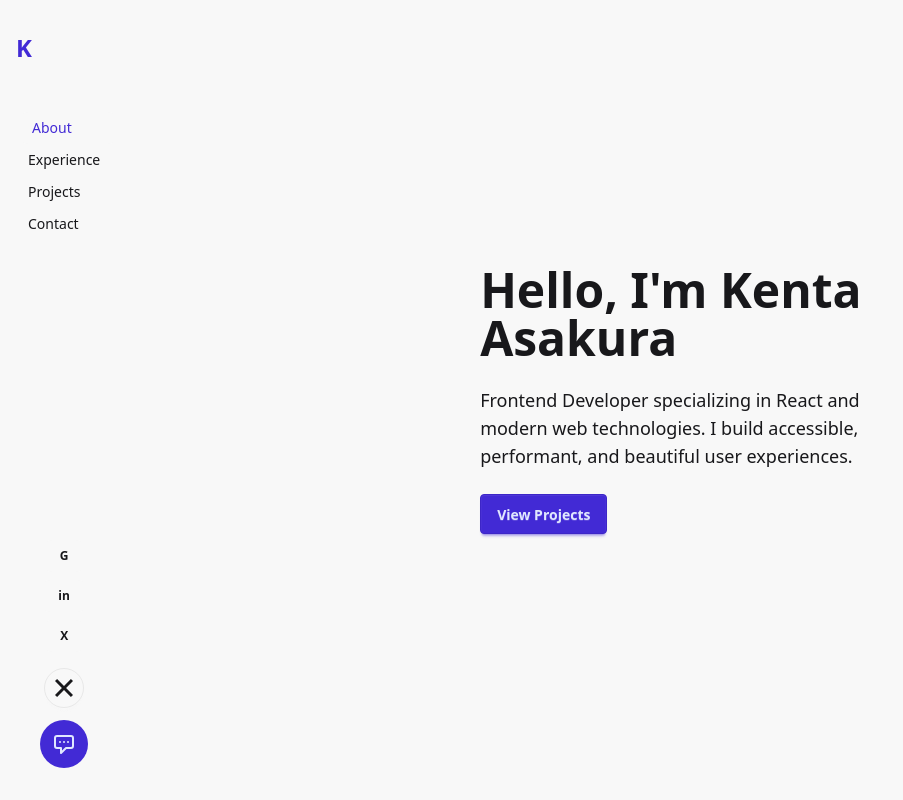
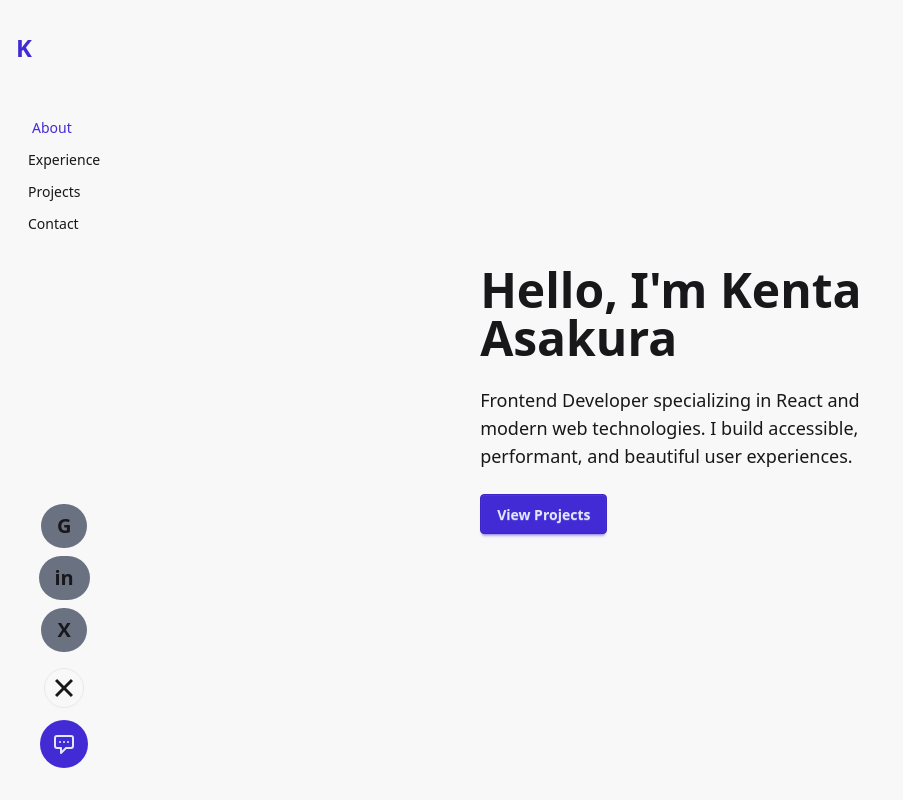
Before and after one commit to Kenta-Asakura/portfolio-v2, a React (Vite) app: page / in a window 1280 px wide. Both pictures are taken after a click on the label "Toggle social links". Shown: the top 800 px of the page, without its empty margins (0-903 px from the left). Built offline with nearby package versions, Linux system fonts and the light colour scheme.

Commit message:
Header Sidebar Social Links Button and Icons styling changes

```diff
--- a/src/components/layout/Header.jsx
+++ b/src/components/layout/Header.jsx
@@ -210,14 +210,14 @@ function Header() {
                     rel="noopener noreferrer"
                     className="
                       flex items-center justify-between
-                      px-4 py-2 rounded-lg
-                      bg-base-200 hover:bg-base-300
+                      px-4 py-2 rounded-full
+                      bg-gray-500 hover:bg-base-300
                       hover:text-primary transition-colors
                       focus:outline-none focus:ring-2 focus:ring-primary
                       text-sm"
                     aria-label={`Visit ${social.name} profile`}
                   >
-                    <span className="font-bold text-xs">{social.icon}</span>
+                    <span className="font-bold text-xl">{social.icon}</span>
                   </a>
                 ))}
               </div>
@@ -246,7 +246,7 @@ function Header() {
 
                 {/* Social Links Icon */}
                 <svg
-                  className="swap-off w-6 h-6 transition-transform"
+                  className="swap-off w-6 h-6 transition-transform mx-auto"
                   fill="none"
                   stroke="currentColor"
                   viewBox="0 0 24 24"
```
